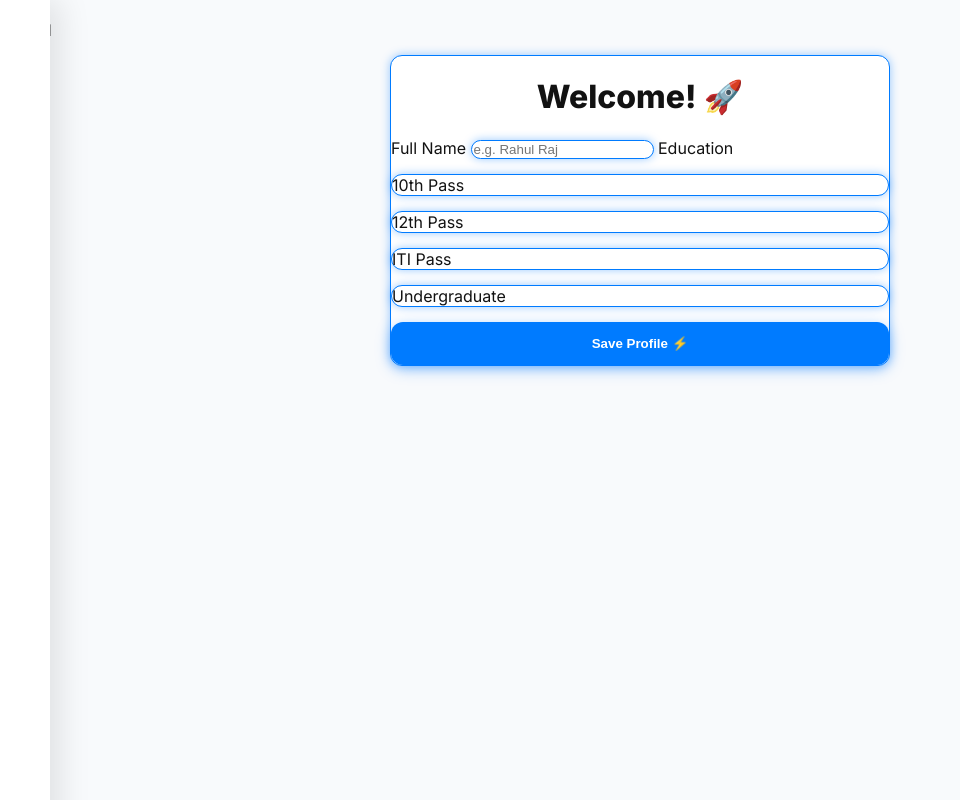
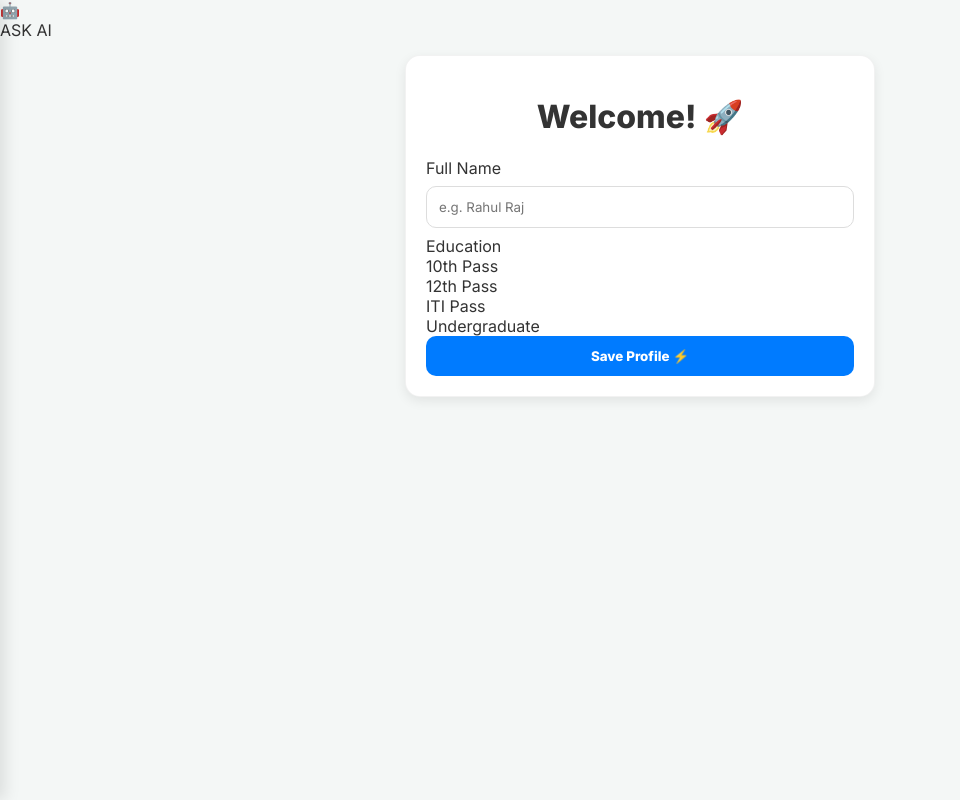
Before and after one commit to VidyaJobsAI/VidyaJobsAI-, a Flask app: page / in a window 1280 px wide. Shown: the whole page, without its empty margins (0-960 px from the left). Run offline with Flask 3, Linux system fonts and the light colour scheme.

Commit message:
Update style.css

```diff
--- a/static/css/style.css
+++ b/static/css/style.css
@@ -1,147 +1,194 @@
-
-/* ========= VidyaJobs.AI UI DESIGN (V10) ========= */
-
 :root {
-    --main: #121212;
     --blue: #007bff;
     --light-blue: #e7f1ff;
-    --bg: #f8fafc;
     --white: #ffffff;
-    --text-muted: #64748b;
-    --neon-glow: rgba(0, 123, 255, 0.4);
-    --ai-gradient: linear-gradient(90deg, #4285f4, #9b72cb, #d96570);
+    --text: #333333;
+    --text-muted: #666666;
+    --bg: #f4f7f6;
+    --card-shadow: 0 4px 12px rgba(0,0,0,0.08);
 }
 
+/* Dark Mode support */
 body.dark-mode {
-    --bg: #0f172a;
-    --white: #1e293b;
-    --main: #f1f5f9;
-    --text-muted: #94a3b8;
-    --light-blue: #1e3a8a;
-    --neon-glow: rgba(0, 210, 255, 0.6);
+    --white: #1a1a1a;
+    --text: #f0f0f0;
+    --bg: #121212;
+    --light-blue: #2c2c2c;
+}
+
+* {
+    box-sizing: border-box;
+    font-family: 'Inter', sans-serif;
 }
 
 body {
-    background: var(--bg);
-    font-family: 'Inter', sans-serif;
+    background-color: var(--bg);
+    color: var(--text);
     margin: 0;
-    padding: 0;
-    padding-bottom: 120px;
-    color: var(--main);
+    padding-bottom: 70px; /* Space for bottom nav */
     transition: 0.3s;
-    overflow-x: hidden;
 }
 
-/* --- Container & Layout --- */
 .container {
+    padding: 15px;
     max-width: 500px;
-    margin: 0 auto;
-    padding: 15px;
+    margin: auto;
 }
 
+/* Header Fix */
 header {
     background: var(--white);
-    padding: 15px 20px;
+    padding: 15px;
     display: flex;
     justify-content: space-between;
     align-items: center;
-    border-bottom: 1px solid #eee;
+    box-shadow: var(--card-shadow);
     position: sticky;
     top: 0;
-    z-index: 100;
-    box-shadow: 0 4px 12px rgba(0,0,0,0.05);
+    z-index: 1000;
 }
 
 .logo-text {
     font-weight: 800;
+    color: var(--blue);
     font-size: 20px;
-    color: var(--blue);
-    letter-spacing: -0.5px;
     cursor: pointer;
-    text-shadow: 0 0 8px var(--neon-glow);
 }
 
-/* --- VidyaJobs.AI Glow Effects --- */
-.live-panel, .dash-card, .social-link-card, .job-card, .card, .pill, .input-box, .login-card, .edu-chip, .details-card, .tracker-card, .comm-btn {
-    border: 1px solid var(--blue) !important;
-    box-shadow: 0 0 10px var(--neon-glow) !important;
-    border-radius: 12px;
+/* Card Styling - Fixes the "Black Screen" look */
+.card, .dash-card, .login-card, .tracker-card, .social-link-card, .box {
     background: var(--white);
+    border-radius: 15px;
+    padding: 20px;
     margin-bottom: 15px;
-    transition: 0.3s;
+    box-shadow: var(--card-shadow);
+    border: 1px solid rgba(0,0,0,0.05);
 }
 
-.job-card:hover, .dash-card:hover {
-    transform: translateY(-3px);
-    box-shadow: 0 0 20px var(--blue) !important;
+/* Grid layout fix for categories */
+.dash-grid {
+    display: grid;
+    grid-template-columns: 1fr 1fr;
+    gap: 12px;
 }
 
-/* --- Navigation & Menu --- */
+.dash-card {
+    text-align: center;
+    padding: 15px;
+    cursor: pointer;
+    transition: transform 0.2s;
+}
+
+.dash-card:active { transform: scale(0.95); }
+
+.dash-card i {
+    font-size: 24px;
+    display: block;
+    margin-bottom: 5px;
+}
+
+/* AI Modal Fix - Jo screen block kar raha tha */
+#ai-modal {
+    display: none;
+    position: fixed;
+    top: 0; left: 0;
+    width: 100%; height: 100%;
+    background: var(--bg);
+    z-index: 2000;
+}
+
+.ai-modal-content {
+    height: 100%;
+    display: flex;
+    flex-direction: column;
+}
+
+/* Input boxes fix */
+.input-box, .year-input {
+    width: 100%;
+    padding: 12px;
+    border-radius: 10px;
+    border: 1px solid #ddd;
+    margin: 8px 0;
+    background: var(--white);
+    color: var(--text);
+}
+
+/* Bottom Nav Fix */
+.bottom-nav {
+    position: fixed;
+    bottom: 0;
+    width: 100%;
+    background: var(--white);
+    display: flex;
+    justify-content: space-around;
+    padding: 10px 0;
+    box-shadow: 0 -2px 10px rgba(0,0,0,0.1);
+    z-index: 1000;
+}
+
+.nav-item {
+    text-align: center;
+    font-size: 11px;
+    color: var(--text-muted);
+    cursor: pointer;
+}
+
+.nav-item.active {
+    color: var(--blue);
+    font-weight: 800;
+}
+
+.nav-item i {
+    display: block;
+    font-size: 20px;
+    margin-bottom: 2px;
+}
+
+/* Sidebar fix */
 .side-menu {
     position: fixed;
+    left: -280px;
     top: 0;
-    left: -280px;
     width: 280px;
     height: 100%;
     background: var(--white);
-    z-index: 1001;
-    transition: 0.3s cubic-bezier(0.4, 0, 0.2, 1);
-    padding: 25px;
-    box-shadow: 10px 0 30px rgba(0,0,0,0.1);
+    z-index: 3000;
+    padding: 20px;
+    transition: 0.3s;
+    box-shadow: 5px 0 15px rgba(0,0,0,0.1);
 }
 
 .side-menu.active { left: 0; }
 
 .menu-overlay {
+    display: none;
     position: fixed;
-    top: 0;
-    left: 0;
-    width: 100%;
-    height: 100%;
-    background: rgba(0,0,0,0.4);
-    display: none;
-    z-index: 1000;
+    top:0; left:0; width:100%; height:100%;
+    background: rgba(0,0,0,0.5);
+    z-index: 2999;
 }
 
-.menu-overlay.active { display: block; }
-
-.bottom-nav {
-    position: fixed;
-    bottom: 0;
-    left: 50%;
-    transform: translateX(-50%);
-    width: 100%;
-    max-width: 500px;
-    background: var(--white);
-    display: flex;
-    justify-content: space-around;
-    padding: 12px 0;
-    border-top: 1px solid #eee;
-    z-index: 100;
-    box-shadow: 0 -5px 20px rgba(0,0,0,0.05);
-}
-
-/* --- Buttons & Inputs --- */
+/* Buttons */
 .btn-primary {
     background: var(--blue);
     color: white;
     border: none;
-    padding: 14px;
-    border-radius: 12px;
+    padding: 12px;
+    width: 100%;
+    border-radius: 10px;
     font-weight: 800;
-    width: 100%;
     cursor: pointer;
-    box-shadow: 0 4px 15px var(--neon-glow);
 }
 
 .pill {
-    padding: 8px 15px;
-    background: var(--light-blue);
+    padding: 8px;
+    border-radius: 20px;
+    border: 1px solid var(--blue);
+    background: transparent;
     color: var(--blue);
-    border-radius: 20px;
-    font-size: 13px;
-    font-weight: 600;
-    border: 1px solid transparent;
+    font-size: 12px;
+    cursor: pointer;
 }
 
 .pill.active {
```
Also changed, not shown: other parts of static/css/style.css (+1 -59 lines).
